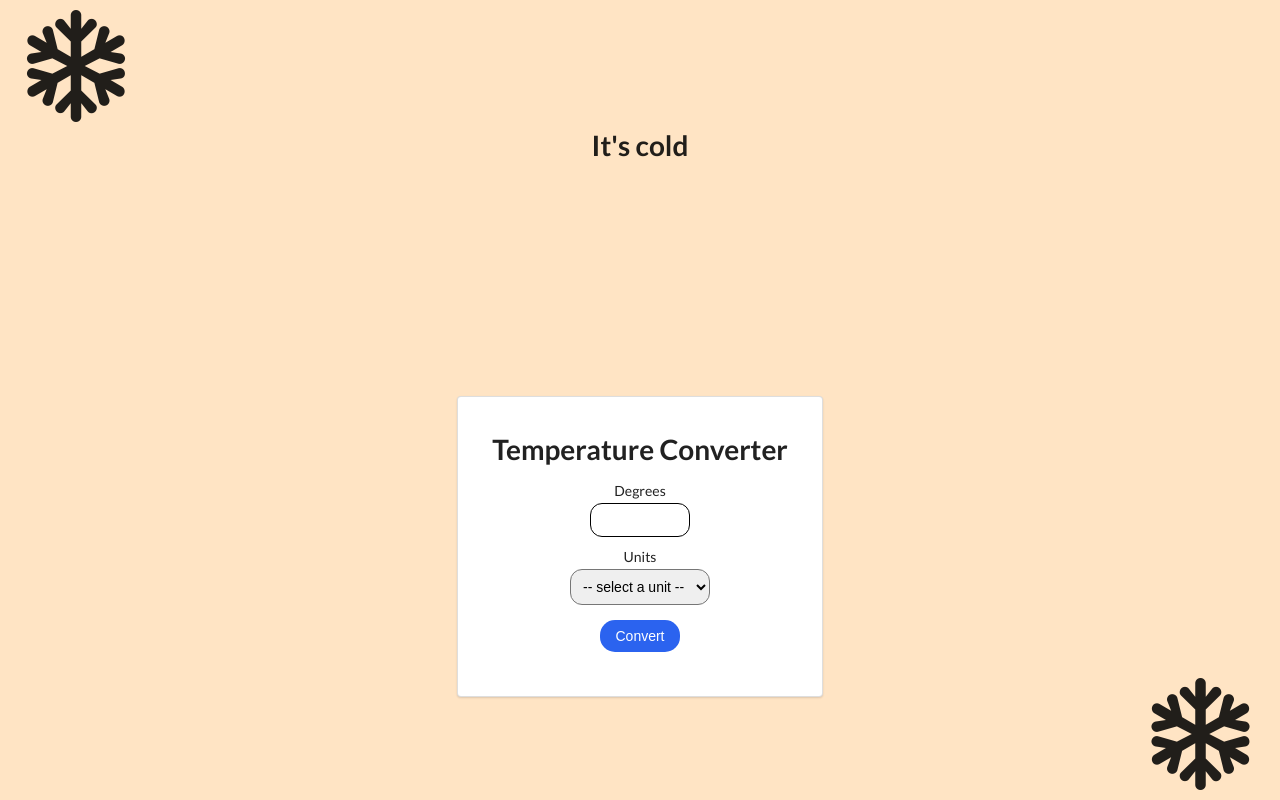
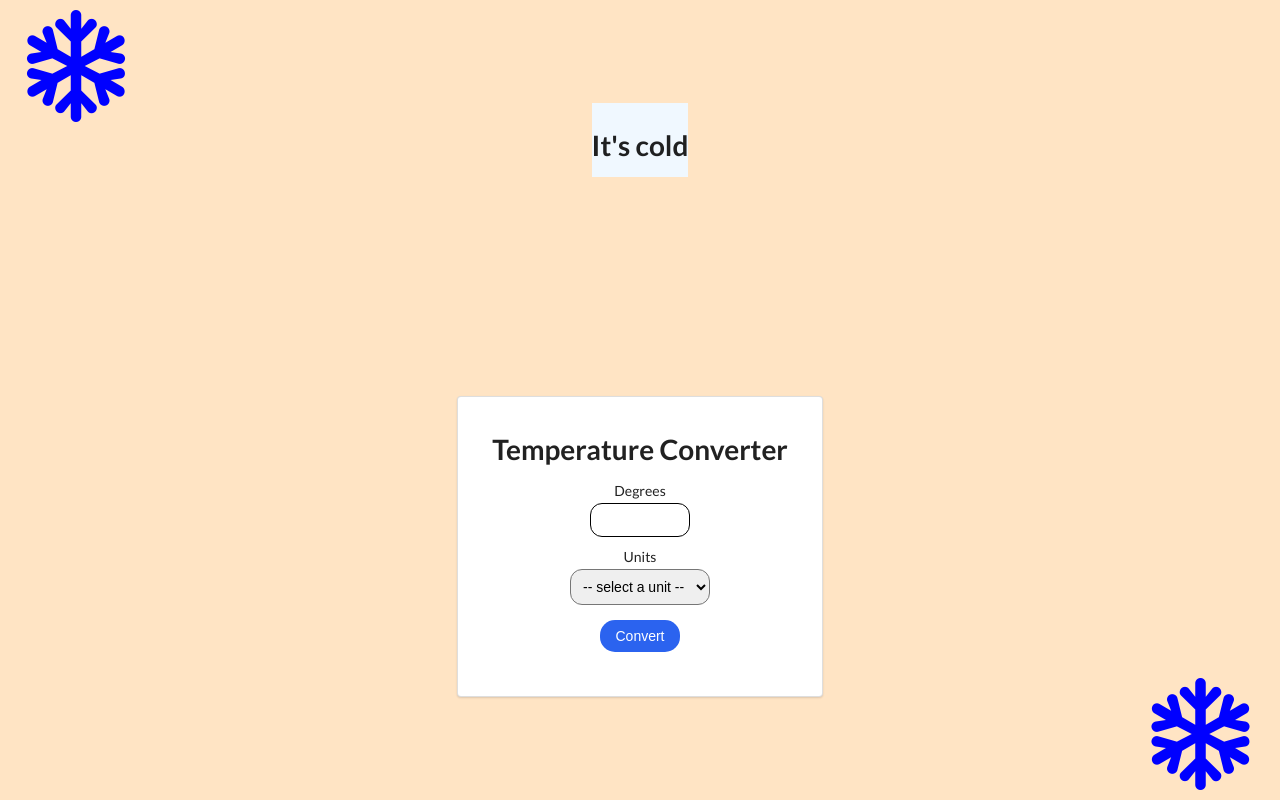
Before and after one commit to Roman4u/my-tempapp, a React (Create React App) app: page / in a window 1280 px wide. Built offline with nearby package versions, Linux system fonts and the light colour scheme.

Commit message:
fix: tocelsius equation

```diff
--- a/src/components/App.jsx
+++ b/src/components/App.jsx
@@ -6,7 +6,7 @@ export const fahrenheit = "Fahrenheit";
 export const celcius = "Celcius";
 
 const App = () => {
-  const [dropDowntemp, setDropDownTemp] = useState("Celcius");
+  const [dropDownTemp, setdropDownTemp] = useState("Celcius");
   const [convertedTemp, setConvertedTemp] = useState(null);
   const [currentWeather, setCurrentWeather] = useState("cold");
   const [calculatedTemperature, setCalculatedTemperature] = useState(0);
@@ -21,14 +21,14 @@ const App = () => {
   }
 
   function toCelcius(fahrenheit) {
-    const result = Math.floor((fahrenheit - 32 * 5) / 9);
+    const result = Math.floor((fahrenheit - 32) * 5/ 9);
     console.log(`to celcius ${result}`)
     return result;
   }
 
-  const calculateTemp = (numericalInput, dropDowntemp) => {
+  const calculateTemp = (numericalInput, dropDownTemp) => {
     let result;
-    if (dropDowntemp === "Celcius") {
+    if (dropDownTemp === "Celcius") {
       result = toFahrenheit(numericalInput);
      setConvertedTemp(`= ${result} Fahrenheit`);
     } else {
@@ -39,22 +39,22 @@ const App = () => {
   };
 
   //this function updates state for the entire app
-  // const updateParentState = (dropDowntemp, numericalInput) => {
+  // const updateParentState = (dropDownTemp, numericalInput) => {
   //   // TODO: Update the state of this component.
-  //   setDropDownTemp(dropDowntemp);
+  //   setdropDownTemp(dropDownTemp);
   //   setNumericalInput(numericalInput);
   //   // TODO: Calculate the temperature.
-  //   setCalculatedTemperature(calculateTemp(dropDowntemp, numericalInput));
+  //   setCalculatedTemperature(calculateTemp(dropDownTemp, numericalInput));
   // };
 
   return (
     <div className="wrapper">
       <TempDisplay
-        convertedTemp={convertedTemp}
-        // setConvertedTemp={setConvertedTemp}
-        dropDowntemp={dropDowntemp}
-        // setDropDownTemp={setDropDownTemp}
-        calculateTemp={calculateTemp}
+        numericalInput={numericalInput}
+        setCurrentWeather={setCurrentWeather}
+        dropDownTemp={dropDownTemp}
+        currentWeather={currentWeather}
+
       />
       <div className="ui segment">
         <div className="header">
@@ -62,8 +62,8 @@ const App = () => {
           <TempInput
            numericalInput={numericalInput}
            setNumericalInput={setNumericalInput}
-            dropDowntemp={dropDowntemp}
-            setDropDownTemp={setDropDownTemp}
+            dropDownTemp={dropDownTemp}
+            setdropDownTemp={setdropDownTemp}
             convertedTemp={convertedTemp}
 
             // updateParentState={updateParentState}
--- a/src/components/TempDisplay.jsx
+++ b/src/components/TempDisplay.jsx
@@ -2,7 +2,7 @@ import React, { useEffect, useState } from "react";
 import "./tempapp.css"
 
 const TempDisplay = (props) => {
-    const { setConvertedTemp, setDropDownTemp, currentTemp, setCurrentTemp, currentWeather } = props;
+    const { dropDownTemp, numericalInput, setCurrentWeather, currentWeather } = props;
 
     const tempConfigDisplay = {
         cold: {
@@ -17,24 +17,24 @@ const TempDisplay = (props) => {
 
     const {text, iconName} = tempConfigDisplay["cold"];
 
-    const getTempDisplay = (dropDownTemp, convertedTemp) => {
-        if(dropDownTemp === "Celcius" && convertedTemp <= 18 || dropDownTemp ===
-        "Fahrenheit" && convertedTemp <= 60){
-            setCurrentTemp("cold");
-        }else if(dropDownTemp === "Celcius" && convertedTemp > 18 || dropDownTemp ===
-        "Fahrenheit" && convertedTemp > 60){
-            setCurrentTemp("warm");
+    const getTempDisplay = (dropDownTemp, numericalInput) => {
+        if(dropDownTemp === "Celcius" && numericalInput <= 18 || dropDownTemp ===
+        "Fahrenheit" && numericalInput <= 60){
+            setCurrentWeather("cold");
+        }else if(dropDownTemp === "Celcius" && numericalInput > 18 || dropDownTemp ===
+        "Fahrenheit" && numericalInput > 60){
+            setCurrentWeather("warm");
         };
     };
 
     useEffect(() => {
-       const result = getTempDisplay(props.dropDownTemp, props.convertedTemp);
+       const result = getTempDisplay(dropDownTemp, numericalInput);
        return result;
-    }, [props.dropDownTemp]);
+    }, [dropDownTemp]);
 
 
     return (
-        <div className={`temp-display ${currentTemp}`} >
+        <div className={`temp-display ${currentWeather}`} >
 
             <i className={`icon-left massive ${iconName} icon`} />
             <h1>{ text }</h1>
--- a/src/components/tempInput.jsx
+++ b/src/components/tempInput.jsx
@@ -8,8 +8,8 @@ const TempInput = (props) => {
   const [units, setUnits] = useState('');
 
   const {
-    dropDowntemp,
-    setDropDownTemp,
+    dropDownTemp,
+    setdropDownTemp,
     calculateTemp,
     updateParentState,
     convertedTemp,
@@ -17,34 +17,23 @@ const TempInput = (props) => {
     setNumericalInput,
   } = props;
 
-//   const temperatures = {
-//     fahrenheit: "Fahrenheit",
-//     celcius: "Celcius",
-//   };
 
   //this should take the drop down value clicked on and store it in state
   const handleDropDownChange = (e) => {
       e.preventDefault();
-      console.log("do you come here???", e)
-      console.log("drop down event", e.target.value);
-      setDropDownTemp(e.target.value);
+      setdropDownTemp(e.target.value);
   };
 
   const handleNumericalSubmit = (x, y) => {
-    //event.preventDefault();
-    console.log(`numerical input ${numericalInput}`)
-    console.log("drop down value:", dropDowntemp)
     //here we need to invoke a function that will use the values
     // that have been updated, so we'll invoke the calcTemp function here
-    calculateTemp(numericalInput, dropDowntemp);
+    calculateTemp(numericalInput, dropDownTemp);
   };
 
 
   //takes the value and sets state
   const numericalChange = (event) => {
     event.preventDefault();
-    //console.log("numerical event", event)
-    console.log(`numerical change: ${parseInt(event.target.value)}`);
     setNumericalInput(parseInt(event.target.value));
   };
 
```
